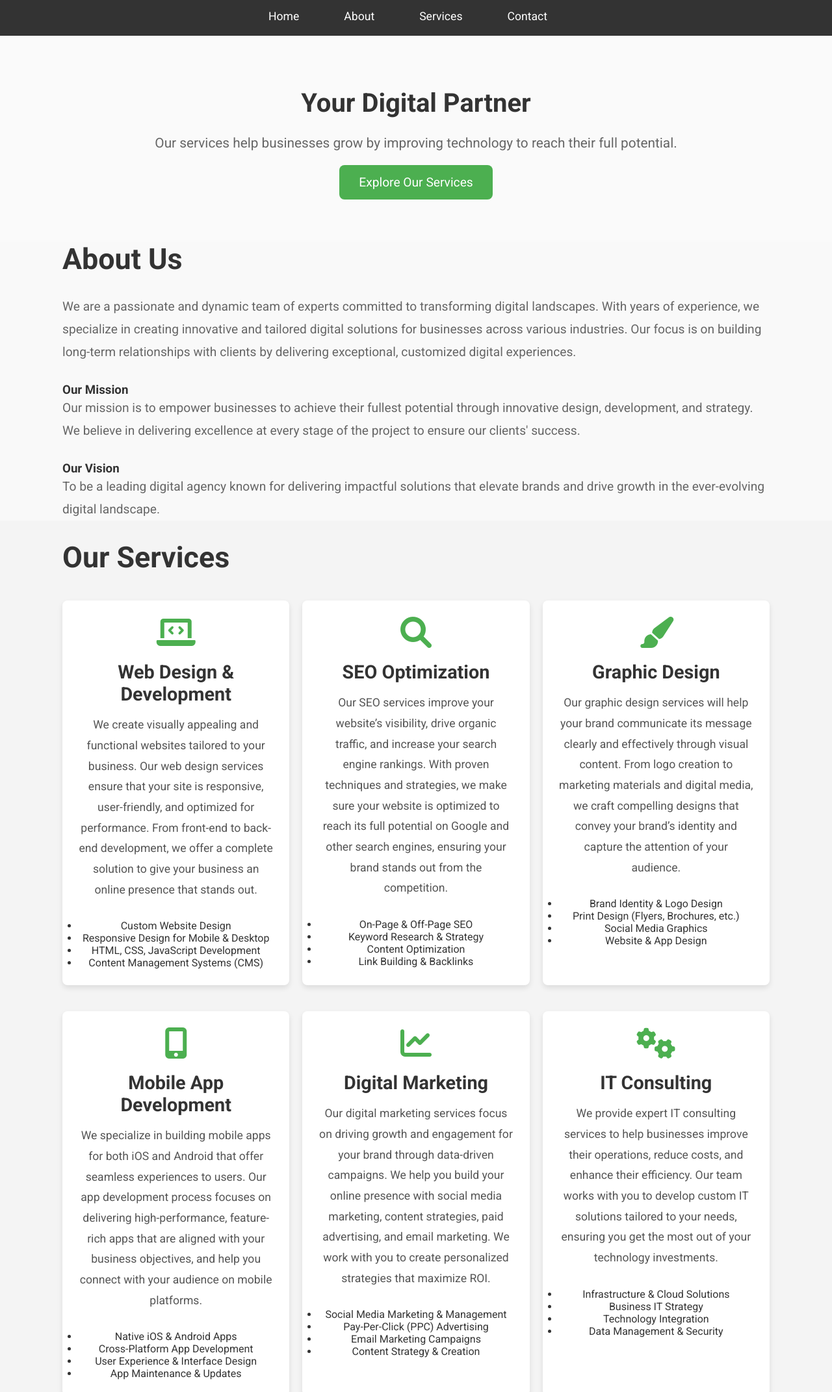
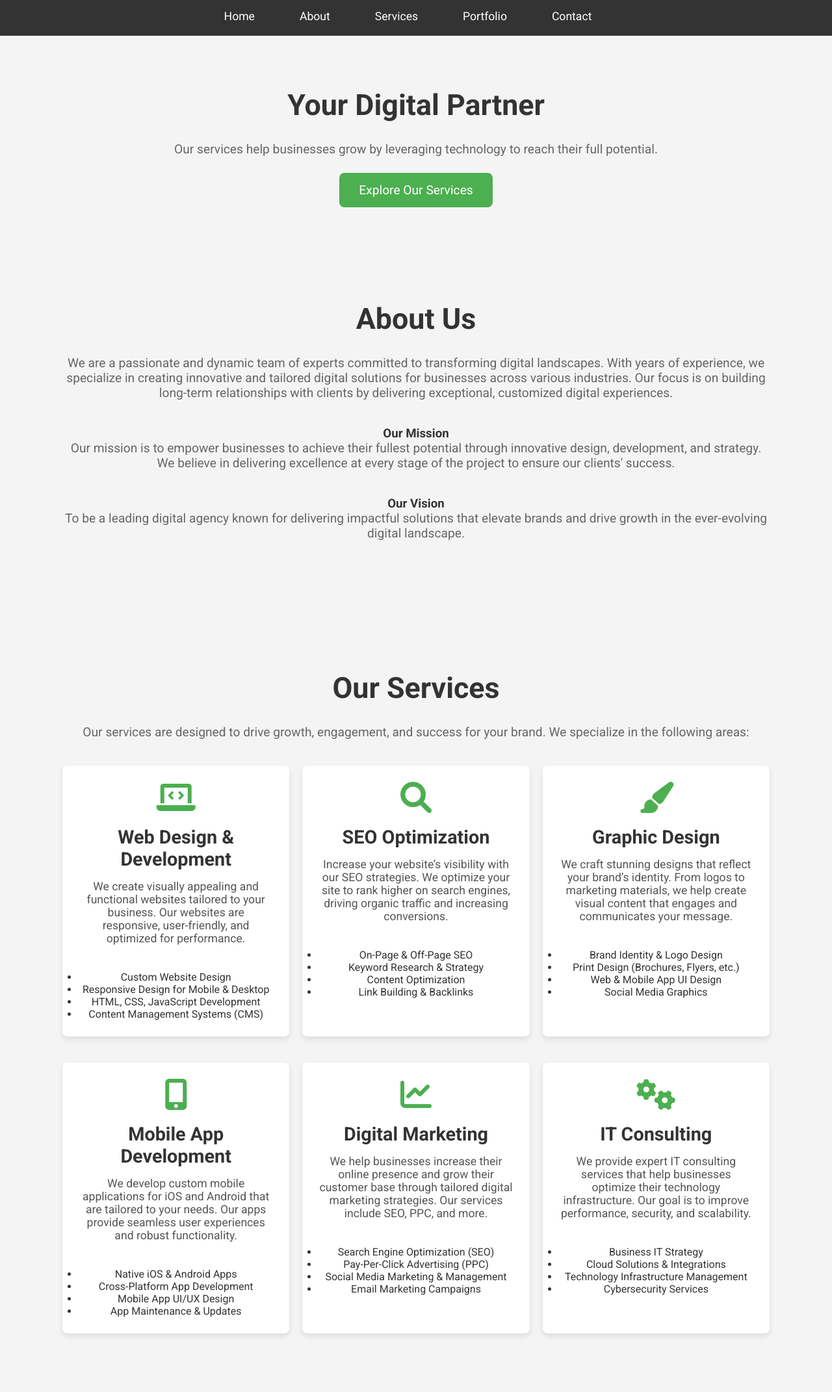
Before and after one commit to Rahuz-007/Portfolio, a plain HTML site: page index.html in a window 1280 px wide. Shown: the part 323-2465 px from the top of the page at 65% size. Drawn offline with Linux system fonts and the light colour scheme.

Commit message:
fourth day

```diff
--- a/index.html
+++ b/index.html
@@ -3,7 +3,7 @@
 <head>
     <meta charset="UTF-8">
     <meta name="viewport" content="width=device-width, initial-scale=1.0">
-    <title>Professional Homepage</title>
+    <title> Homepage</title>
     <link rel="stylesheet" href="style.css">
     <link href="https://fonts.googleapis.com/css2?family=Roboto:wght@400;500;700&display=swap" rel="stylesheet">
     <link href="https://cdnjs.cloudflare.com/ajax/libs/font-awesome/6.0.0-beta3/css/all.min.css" rel="stylesheet">
@@ -23,15 +23,16 @@
                 <li><a href="#home">Home</a></li>
                 <li><a href="#about">About</a></li>
                 <li><a href="#services">Services</a></li>
+                <li><a href="#portfolio">Portfolio</a></li>
                 <li><a href="#contact">Contact</a></li>
             </ul>
         </div>
     </nav>
 
-    <section id="home" class="intro">
+    <section id="home" class="intro fade-in">
         <div class="container">
             <h2>Your Digital Partner</h2>
-            <p>Our services help businesses grow by improving technology to reach their full potential.</p>
+            <p>Our services help businesses grow by leveraging technology to reach their full potential.</p>
             <a href="#services" class="cta-btn">Explore Our Services</a>
         </div>
     </section>
@@ -60,11 +61,12 @@
     <section id="services" class="fade-in">
         <div class="container">
             <h2>Our Services</h2>
+            <p>Our services are designed to drive growth, engagement, and success for your brand. We specialize in the following areas:</p>
             <div class="service-grid">
                 <div class="service-item">
                     <i class="fas fa-laptop-code"></i>
                     <h3>Web Design & Development</h3>
-                    <p>We create visually appealing and functional websites tailored to your business. Our web design services ensure that your site is responsive, user-friendly, and optimized for performance. From front-end to back-end development, we offer a complete solution to give your business an online presence that stands out.</p>
+                    <p>We create visually appealing and functional websites tailored to your business. Our websites are responsive, user-friendly, and optimized for performance.</p>
                     <ul>
                         <li>Custom Website Design</li>
                         <li>Responsive Design for Mobile & Desktop</li>
@@ -75,7 +77,7 @@
                 <div class="service-item">
                     <i class="fas fa-search"></i>
                     <h3>SEO Optimization</h3>
-                    <p>Our SEO services improve your website’s visibility, drive organic traffic, and increase your search engine rankings. With proven techniques and strategies, we make sure your website is optimized to reach its full potential on Google and other search engines, ensuring your brand stands out from the competition.</p>
+                    <p>Increase your website’s visibility with our SEO strategies. We optimize your site to rank higher on search engines, driving organic traffic and increasing conversions.</p>
                     <ul>
                         <li>On-Page & Off-Page SEO</li>
                         <li>Keyword Research & Strategy</li>
@@ -86,52 +88,77 @@
                 <div class="service-item">
                     <i class="fas fa-paint-brush"></i>
                     <h3>Graphic Design</h3>
-                    <p>Our graphic design services will help your brand communicate its message clearly and effectively through visual content. From logo creation to marketing materials and digital media, we craft compelling designs that convey your brand’s identity and capture the attention of your audience.</p>
+                    <p>We craft stunning designs that reflect your brand’s identity. From logos to marketing materials, we help create visual content that engages and communicates your message.</p>
                     <ul>
                         <li>Brand Identity & Logo Design</li>
-                        <li>Print Design (Flyers, Brochures, etc.)</li>
+                        <li>Print Design (Brochures, Flyers, etc.)</li>
+                        <li>Web & Mobile App UI Design</li>
                         <li>Social Media Graphics</li>
-                        <li>Website & App Design</li>
                     </ul>
                 </div>
             </div>
+
             <div class="service-grid">
                 <div class="service-item">
                     <i class="fas fa-mobile-alt"></i>
                     <h3>Mobile App Development</h3>
-                    <p>We specialize in building mobile apps for both iOS and Android that offer seamless experiences to users. Our app development process focuses on delivering high-performance, feature-rich apps that are aligned with your business objectives, and help you connect with your audience on mobile platforms.</p>
+                    <p>We develop custom mobile applications for iOS and Android that are tailored to your needs. Our apps provide seamless user experiences and robust functionality.</p>
                     <ul>
                         <li>Native iOS & Android Apps</li>
                         <li>Cross-Platform App Development</li>
-                        <li>User Experience & Interface Design</li>
+                        <li>Mobile App UI/UX Design</li>
                         <li>App Maintenance & Updates</li>
                     </ul>
                 </div>
                 <div class="service-item">
                     <i class="fas fa-chart-line"></i>
                     <h3>Digital Marketing</h3>
-                    <p>Our digital marketing services focus on driving growth and engagement for your brand through data-driven campaigns. We help you build your online presence with social media marketing, content strategies, paid advertising, and email marketing. We work with you to create personalized strategies that maximize ROI.</p>
+                    <p>We help businesses increase their online presence and grow their customer base through tailored digital marketing strategies. Our services include SEO, PPC, and more.</p>
                     <ul>
+                        <li>Search Engine Optimization (SEO)</li>
+                        <li>Pay-Per-Click Advertising (PPC)</li>
                         <li>Social Media Marketing & Management</li>
-                        <li>Pay-Per-Click (PPC) Advertising</li>
                         <li>Email Marketing Campaigns</li>
-                        <li>Content Strategy & Creation</li>
                     </ul>
                 </div>
                 <div class="service-item">
                     <i class="fas fa-cogs"></i>
                     <h3>IT Consulting</h3>
-                    <p>We provide expert IT consulting services to help businesses improve their operations, reduce costs, and enhance their efficiency. Our team works with you to develop custom IT solutions tailored to your needs, ensuring you get the most out of your technology investments.</p>
+                    <p>We provide expert IT consulting services that help businesses optimize their technology infrastructure. Our goal is to improve performance, security, and scalability.</p>
                     <ul>
-                        <li>Infrastructure & Cloud Solutions</li>
                         <li>Business IT Strategy</li>
-                        <li>Technology Integration</li>
-                        <li>Data Management & Security</li>
+                        <li>Cloud Solutions & Integrations</li>
+                        <li>Technology Infrastructure Management</li>
+                        <li>Cybersecurity Services</li>
                     </ul>
                 </div>
             </div>
         </div>
     </section>
+
+    <!-- <section id="portfolio" class="fade-in">
+        <div class="container">
+            <h2>Our Portfolio</h2>
+            <p>Take a look at some of the projects we've worked on. We pride ourselves on delivering high-quality solutions that make a difference.</p>
+            <div class="portfolio-grid">
+                <div class="portfolio-item">
+                    <img src="https://via.placeholder.com/400x300" alt="Project 1">
+                    <h3>Project 1</h3>
+                    <p>A custom website for a retail brand that increased online sales by 30% within the first quarter.</p>
+                </div>
+                <div class="portfolio-item">
+                    <img src="https://via.placeholder.com/400x300" alt="Project 2">
+                    <h3>Project 2</h3>
+                    <p>A mobile app for a fitness startup that gained 10,000+ downloads in just 3 months.</p>
+                </div>
+                <div class="portfolio-item">
+                    <img src="https://via.placeholder.com/400x300" alt="Project 3">
+                    <h3>Project 3</h3>
+                    <p>A digital marketing campaign for an e-commerce store that doubled its traffic and sales.</p>
+                </div>
+            </div>
+        </div>
+    </section> -->
 
     <section id="contact" class="light-bg fade-in">
         <div class="container">
@@ -154,10 +181,10 @@
                 <a href="#" class="social-icon"><i class="fab fa-twitter"></i></a>
                 <a href="#" class="social-icon"><i class="fab fa-linkedin-in"></i></a>
             </div>
-            <div class="newsletter">
+            <!-- <div class="newsletter">
                 <input type="email" placeholder="Subscribe for updates...">
                 <button type="submit">Subscribe</button>
-            </div>
+            </div> -->
         </div>
     </footer>
 </body>
--- a/style.css
+++ b/style.css
@@ -110,26 +110,10 @@ nav ul li a:hover {
     border-radius: 5px;
 }
 
-/* Intro Section */
-.intro {
-    background-color: #fafafa;
+/* Sections */
+section {
     padding: 80px 0;
     text-align: center;
-}
-
-.intro h2 {
-    font-size: 2.5em;
-    margin-bottom: 20px;
-}
-
-.intro p {
-    font-size: 1.3em;
-    margin-bottom: 30px;
-}
-
-/* About Section */
-.light-bg {
-    background-color: #f9f9f9;
 }
 
 section h2 {
@@ -139,9 +123,8 @@ section h2 {
 
 section p {
     font-size: 1.2em;
-    line-height: 1.8;
     color: #666;
-    margin-bottom: 30px;
+    margin-bottom: 40px;
 }
 
 /* Services Section */
@@ -181,7 +164,39 @@ section p {
     color: #555;
 }
 
-/* Contact Section */
+/* Portfolio Section */
+.portfolio-grid {
+    display: grid;
+    grid-template-columns: repeat(auto-fill, minmax(300px, 1fr));
+    gap: 20px;
+    margin-top: 40px;
+}
+
+.portfolio-item {
+    background-color: white;
+    padding: 25px;
+    text-align: center;
+    border-radius: 8px;
+    box-shadow: 0 4px 8px rgba(0, 0, 0, 0.1);
+}
+
+.portfolio-item img {
+    width: 100%;
+    height: auto;
+    border-radius: 8px;
+}
+
+.portfolio-item h3 {
+    font-size: 1.8em;
+    margin-top: 15px;
+}
+
+.portfolio-item p {
+    font-size: 1.1em;
+    color: #555;
+}
+
+/* Contact Form */
 form input, form textarea {
     width: 100%;
     padding: 15px;
```
